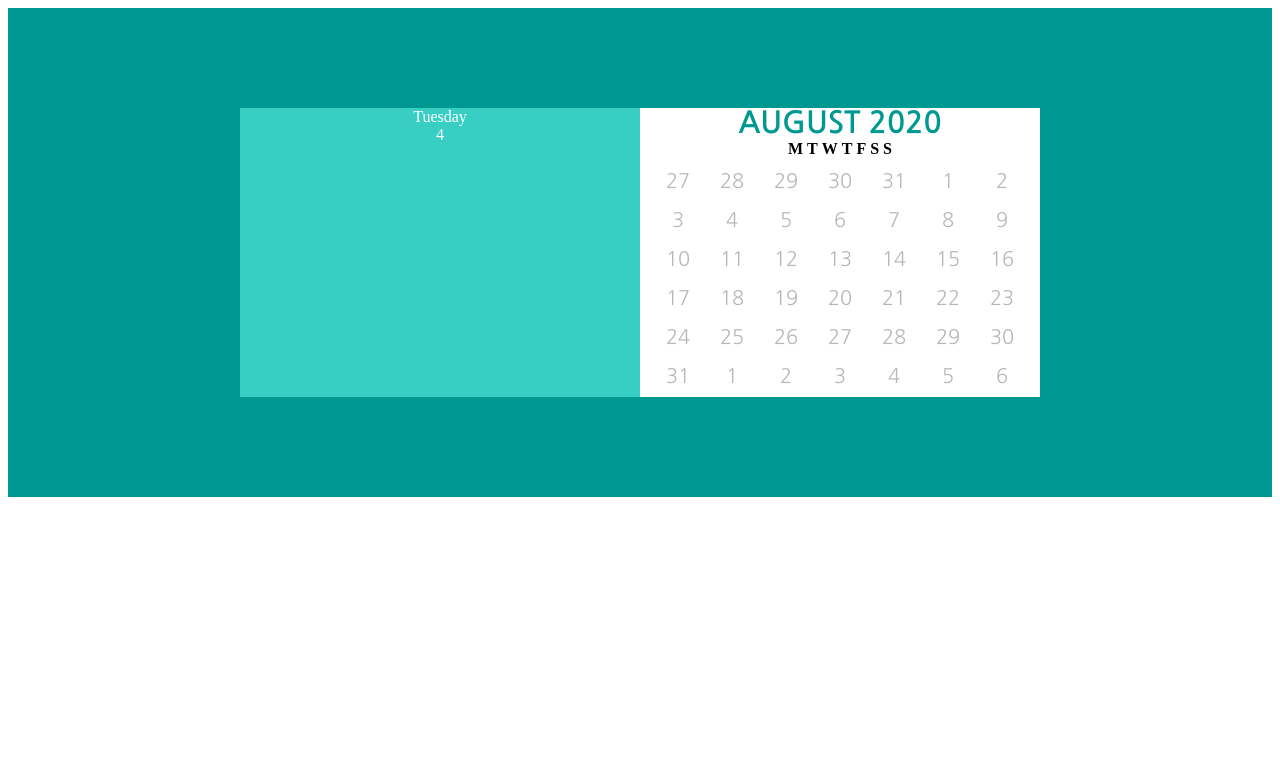
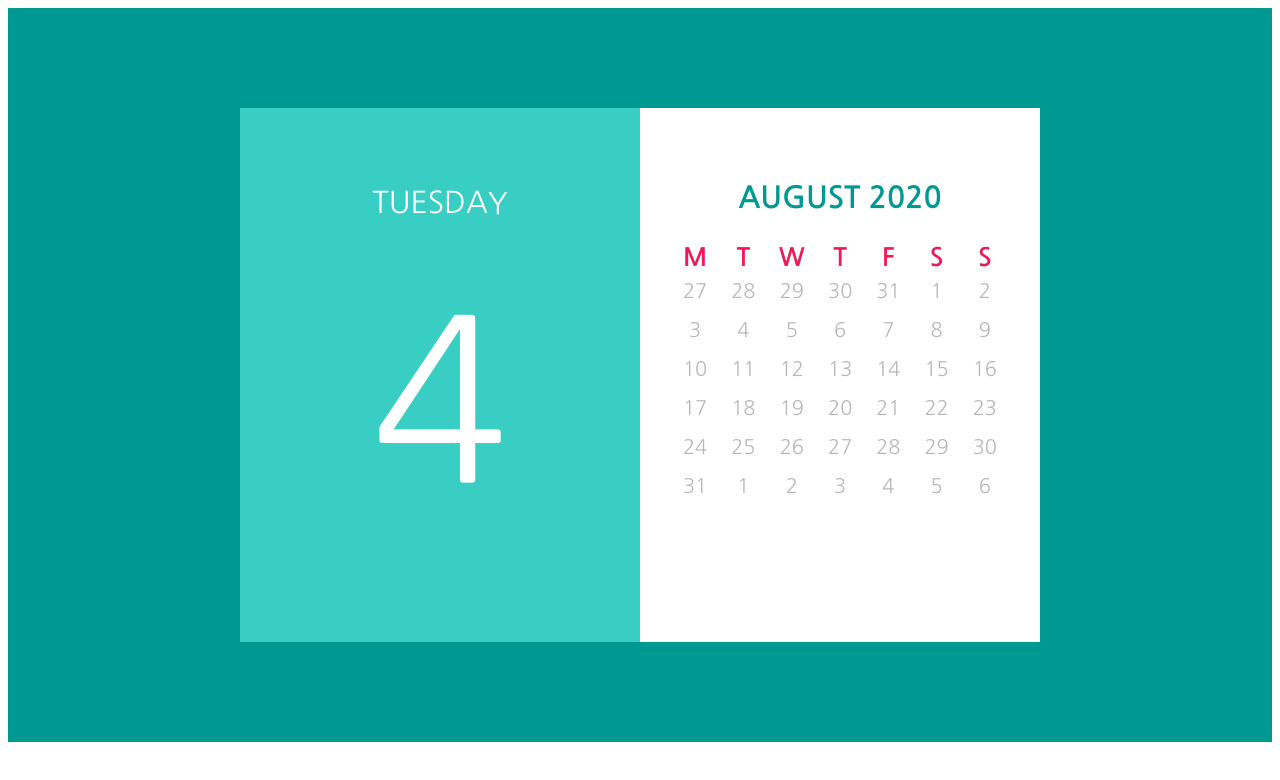
Before and after one commit to Al-x-R/react-calendar, a React (Create React App) app: page / in a window 1280 px wide. Shown: the top 780 px of the page. Built offline with nearby package versions, Linux system fonts and the light colour scheme.

Commit message:
Reformat code

```diff
--- a/src/components/Calendar/Month/index.js
+++ b/src/components/Calendar/Month/index.js
@@ -16,11 +16,11 @@ function Month(props) {
 
 
     return (
-        <table>
-            <caption>
+        <table className={styles.table}>
+            <caption className={styles.wrap}>
                 <span className={styles.currentDate}>{format(currentDate, 'MMMM Y')}</span>
-                <thead>
-                <tr className={styles.weekDay}>
+            </caption>
+            <tr className={styles.tHead}>
                 <th>M</th>
                 <th>T</th>
                 <th>W</th>
@@ -29,12 +29,11 @@ function Month(props) {
                 <th>S</th>
                 <th>S</th>
             </tr>
-                </thead>
-            </caption>
+
             {weeks.map((week) => {
                 return (
                     <tbody className={styles.days}>
-                        <Week weekStart={week} />
+                    <Week weekStart={week}/>
                     </tbody>
                 )
             })}
--- a/src/components/Calendar/Week/index.js
+++ b/src/components/Calendar/Week/index.js
@@ -1,19 +1,11 @@
 import React from 'react'
-import {getDay, getWeeksInMonth,
-    startOfWeek, lastDayOfWeek, addDays, format,
+import {addDays, format,
 } from 'date-fns'
 import Day from '../Day'
 
 
 function Week(props) {
-    const {weekStart, currentDate} = props
-
-    const weekDay = getDay(currentDate)
-    const weeksInMonth = getWeeksInMonth(
-        currentDate, { weekStartsOn: 1 }
-    )
-    let startWeek = startOfWeek(currentDate, { weekStartsOn: 1 })
-    let endWeek = lastDayOfWeek(currentDate, { weekStartsOn: 1 })
+    const {weekStart} = props
 
     const weekDays = []
     for (let i = 1; i <= 7; i++) {
--- a/src/components/Calendar/index.js
+++ b/src/components/Calendar/index.js
@@ -15,72 +15,19 @@ class Calendar extends Component {
 
     render() {
         const {currentDate} = this.state
-        // const startMonth = dateFns.startOfMonth(currentDate)
-        // const endMonth = dateFns.endOfMonth(currentDate)
-        // // month
-        // const fullMonth = dateFns.eachDayOfInterval({
-        //     start: startMonth,
-        //     end: endMonth
-        // })
-        // const fullMonthDates = fullMonth.map((day) => {
-        //     return dateFns.format(day, 'd')
-        // })
-        // // weeks
-        // const weekDay = dateFns.getDay(currentDate)
-        // const weeksInMonth = dateFns.getWeeksInMonth(
-        //     currentDate, { weekStartsOn: 1 }
-        // )
-        // //days
-        // const days = dateFns.eachDayOfInterval({
-        //     start: startMonth,
-        //     end: endMonth
-        // })
-        // const weekEnds = dateFns.eachWeekendOfInterval({
-        //     start: startMonth,
-        //     end: endMonth
-        // })
-        // const weekEndsDays = weekEnds.map((day) => {
-        //     return dateFns.format(day, 'd')
-        // })
-        // let startWeek = dateFns.startOfWeek(currentDate, { weekStartsOn: 1 })
-        // // startWeek = dateFns.format(startWeek, 'd')
-        //
-        // let endWeek = dateFns.lastDayOfWeek(currentDate, { weekStartsOn: 1 })
-        // // endWeek = dateFns.format(endWeek, 'd')
-        // // console.log(endWeek)
-        //
-        // let weekDays = dateFns.eachDayOfInterval({
-        //     start: startWeek,
-        //     // start: new Date(2020, 7, 27),
-        //     end: endWeek
-        //     // end: new Date(2020, 8, 2)
-        // })
-        //
-        //
-        //
-        // const daysInMonth = dateFns.getDaysInMonth(currentDate)
-        // const currentMonthDays = [];
-        // for (let i = 1; i < daysInMonth + 1; i++) {
-        //     currentMonthDays.push({
-        //         day: i
-        //     });
-        // }
 
         return (
             <article className={styles.calendar}>
                 <section className={styles.left}>
-                    <span >{format(currentDate, 'EEEE')}</span>
-                    <span >{format(currentDate, 'd')}</span>
+                    <span className={styles.currentDayName}>{format(currentDate, 'EEEE')}</span>
+                    <span className={styles.currentDayNumber}>{format(currentDate, 'd')}</span>
                 </section>
                 <section className={styles.right}>
-
                     <Month currentDate={currentDate}/>
                 </section>
-
             </article>
-
-        );
+        )
     }
 }
 
-export default Calendar;
+export default Calendar
```
Lines whose indentation alone changed are shown as unchanged.
